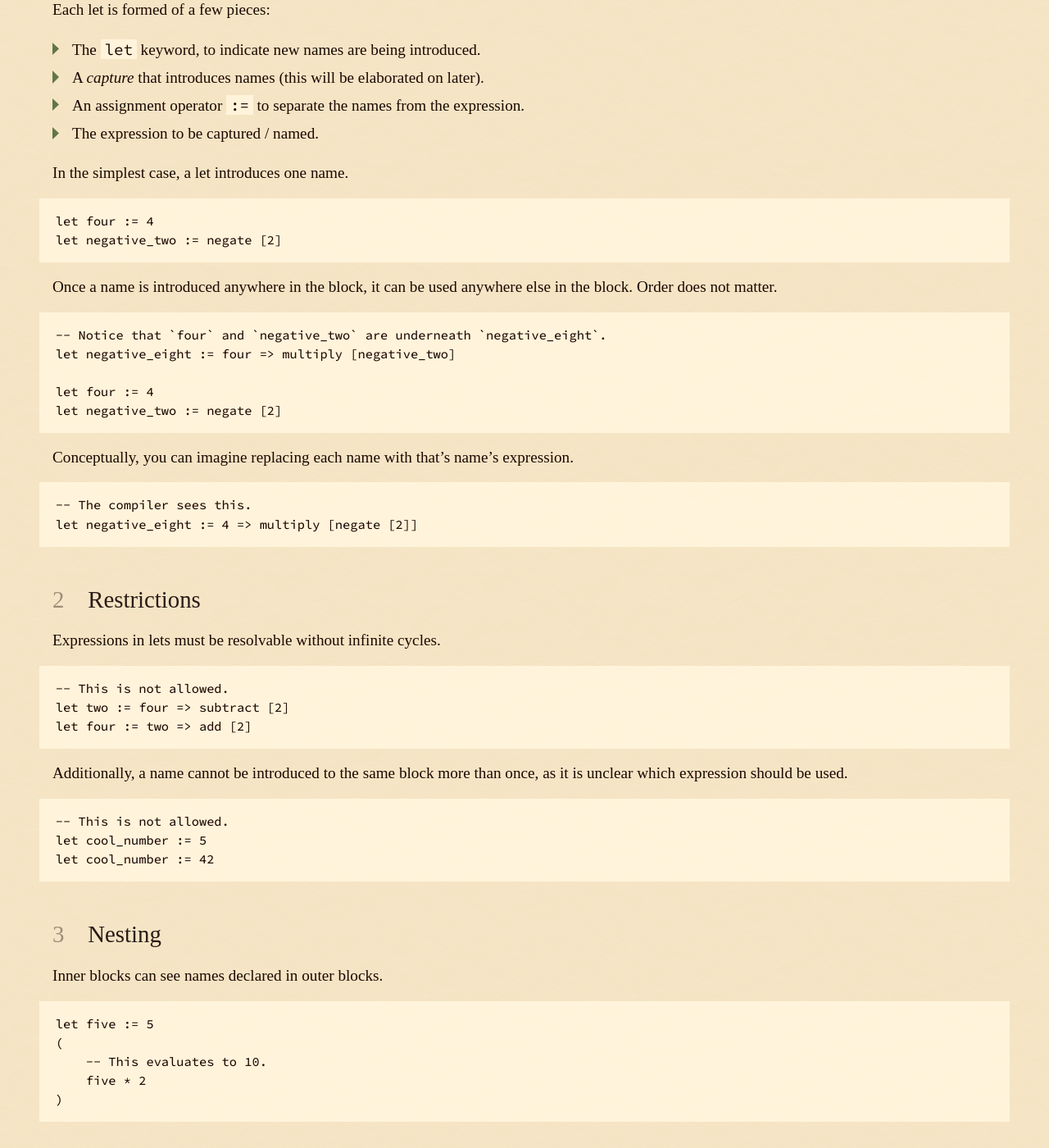
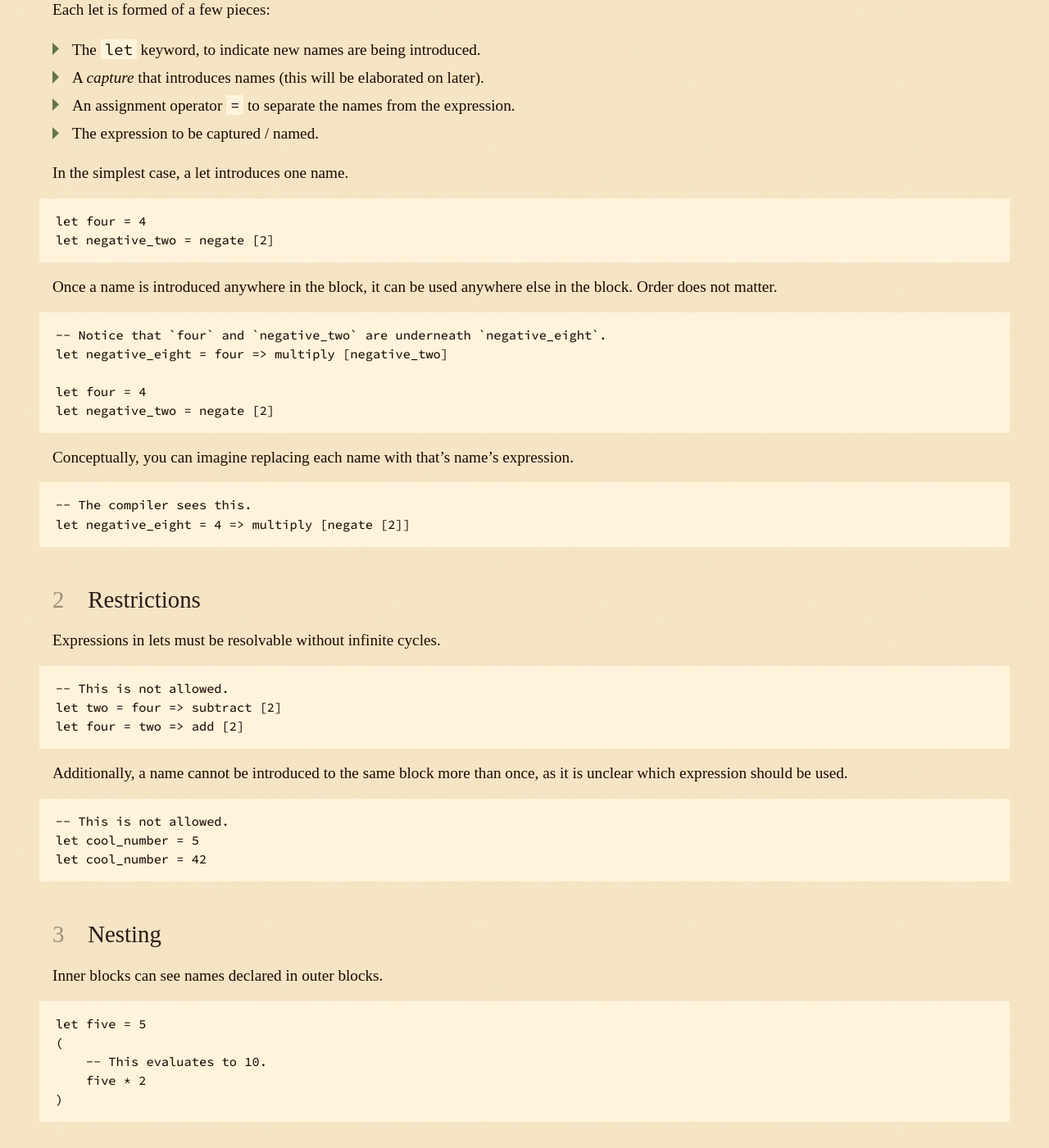
Before and after one commit to dphfox/wolf, a Jekyll site: the page built from docs/00-design/08-lets.md, in a window 1280 px wide and 1400 px high, scrolled down 478 px. Shown: the whole window at 82% size. Built offline with Jekyll 4.4.1, drawn with Linux system fonts in a browser that asks for light colours; some web fonts are replaced; some of the changed text lies outside the part shown.

Commit message:
Simplify let syntax

````diff
--- a/docs/00-design/08-lets.md
+++ b/docs/00-design/08-lets.md
@@ -14,14 +14,14 @@ Each let is formed of a few pieces:
 
 - The `let` keyword, to indicate new names are being introduced.
 - A *capture* that introduces names (this will be elaborated on later).
-- An assignment operator `:=` to separate the names from the expression.
+- An assignment operator `=` to separate the names from the expression.
 - The expression to be captured / named.
 
 In the simplest case, a let introduces one name.
 
 ```
-let four := 4
-let negative_two := negate [2]
+let four = 4
+let negative_two = negate [2]
 ```
 
 Once a name is introduced anywhere in the block, it can be used anywhere else in
@@ -29,17 +29,17 @@ the block. Order does not matter.
 
 ```
 -- Notice that `four` and `negative_two` are underneath `negative_eight`.
-let negative_eight := four => multiply [negative_two]
+let negative_eight = four => multiply [negative_two]
 
-let four := 4
-let negative_two := negate [2]
+let four = 4
+let negative_two = negate [2]
 ```
 
 Conceptually, you can imagine replacing each name with that's name's expression.
 
 ```
 -- The compiler sees this.
-let negative_eight := 4 => multiply [negate [2]]
+let negative_eight = 4 => multiply [negate [2]]
 ```
 
 ## Restrictions
@@ -48,8 +48,8 @@ Expressions in lets must be resolvable without infinite cycles.
 
 ```
 -- This is not allowed.
-let two := four => subtract [2]
-let four := two => add [2]
+let two = four => subtract [2]
+let four = two => add [2]
 ```
 
 Additionally, a name cannot be introduced to the same block more than once, as
@@ -57,8 +57,8 @@ it is unclear which expression should be used.
 
 ```
 -- This is not allowed.
-let cool_number := 5
-let cool_number := 42
+let cool_number = 5
+let cool_number = 42
 ```
 
 ## Nesting
@@ -66,7 +66,7 @@ let cool_number := 42
 Inner blocks can see names declared in outer blocks.
 
 ```
-let five := 5
+let five = 5
 (
 	-- This evaluates to 10.
 	five * 2
@@ -80,10 +80,10 @@ Expressions in the inner block see the inner value, while expressions in the
 outer block see the outer value.
 
 ```
-let foo := 1
-let fifty := (
-	let foo := 5
+let foo = 1
+let fifty = (
+	let foo = 5
 	foo * 10 -- sees foo as `5`
 )
-let ten := foo * 10 -- sees foo as `1`
+let ten = foo * 10 -- sees foo as `1`
 ```
````
Also changed, not shown: docs/00-design/09-captures.md (+9 -9 lines), docs/00-design/10-functions.md (+10 -10 lines), docs/00-design/11-identities.md (+8 -8 lines), docs/00-design/12-looping.md (+7 -7 lines), 2 other files.
